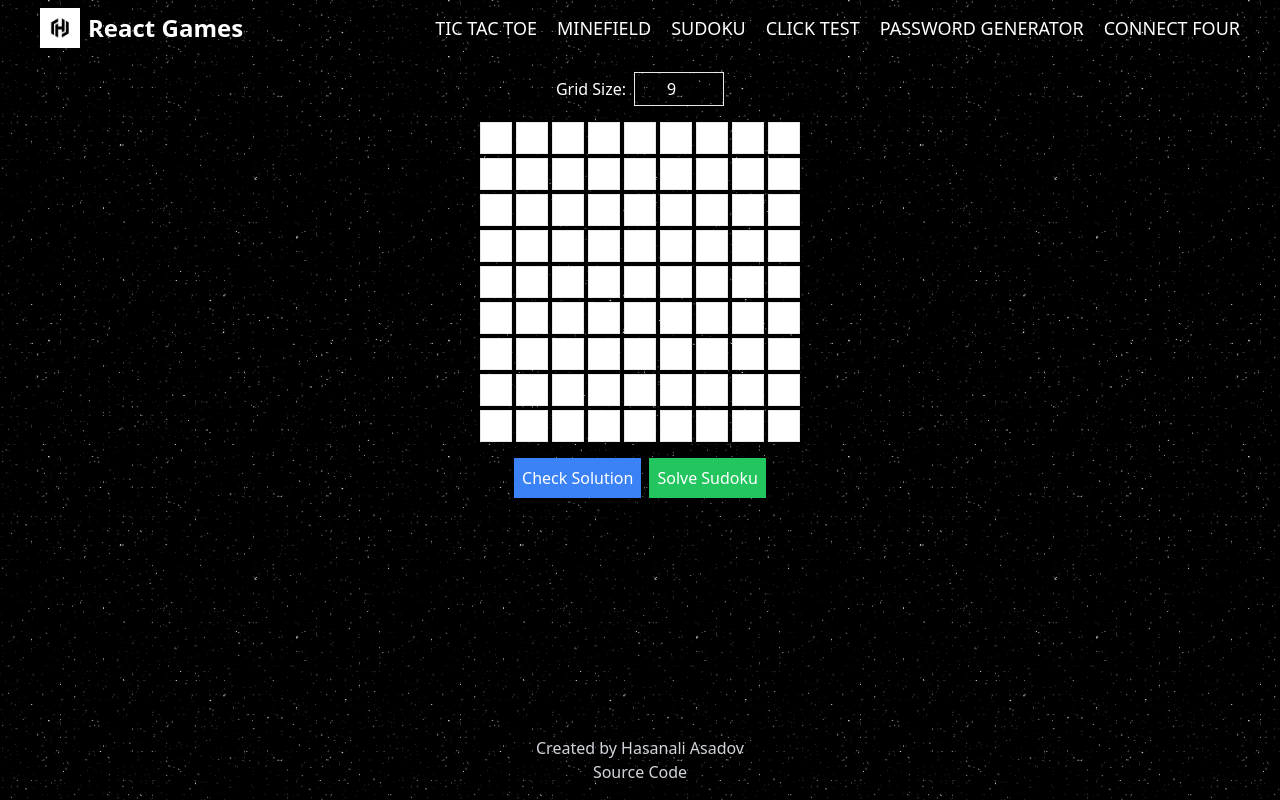
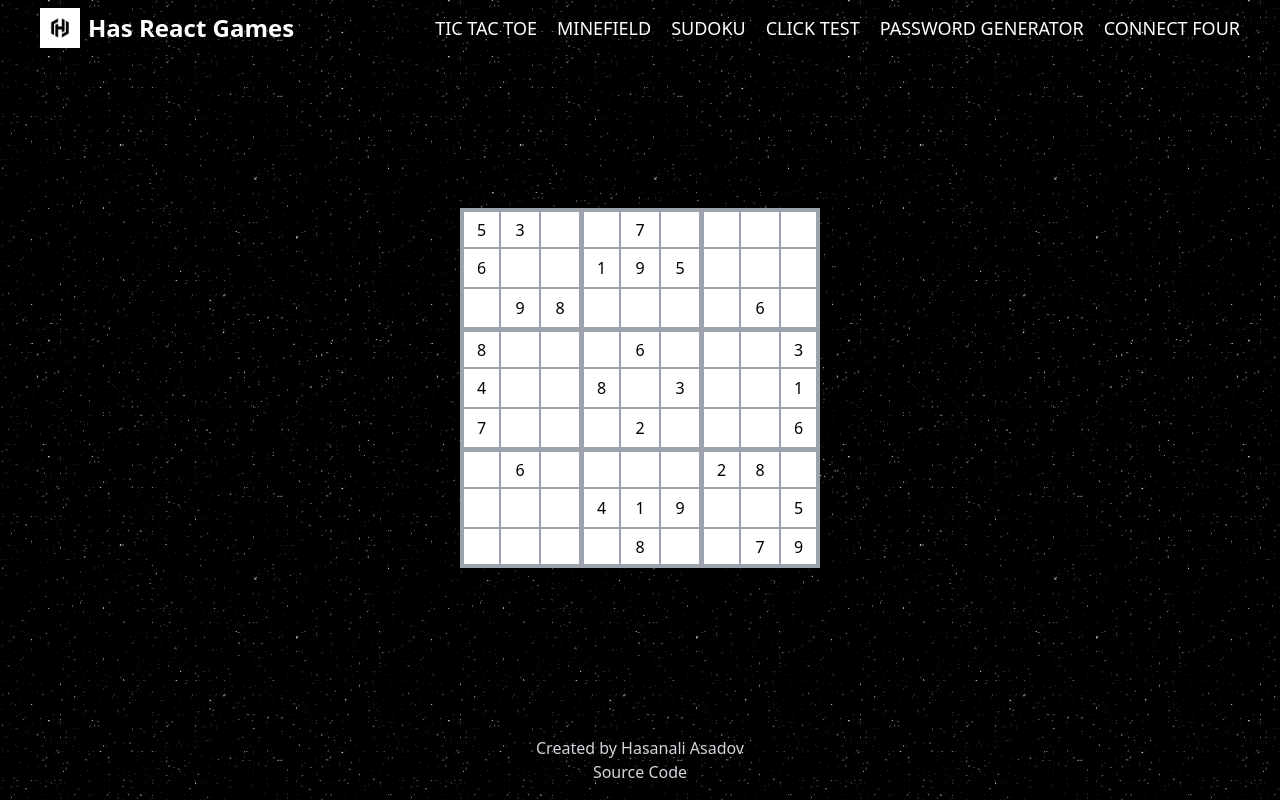
Before and after one commit to hasanasadov/hasgames, a React (Vite) app: page /Sudoku in a window 1280 px wide. Built offline with nearby package versions, Linux system fonts and the light colour scheme.

Commit message:
sudoku done

```diff
--- a/src/Comp/footer/index.jsx
+++ b/src/Comp/footer/index.jsx
@@ -2,7 +2,7 @@ import React from "react";
 
 const Footer = () => {
     return (
-        <footer className="flex flex-col  bg-star text-gray-300  text-center p-4">
+        <footer className="flex flex-col pt-4 bg-star text-gray-300  text-center p-4">
                 <p>
                     Created by{" "}
                     <a href="https://github.com/hasanasadov/">
--- a/src/Comp/header/index.jsx
+++ b/src/Comp/header/index.jsx
@@ -15,18 +15,31 @@ export const Header = () => {
       <div className="flex items-center gap-x-3">
         <Link to="/" className="flex items-center gap-x-2">
           <img src={Logo} alt="logo" className="w-10 h-10" />
-          <h1 className="text-white text-2xl font-bold">React Games</h1>
+          <h1 className="text-white text-2xl font-bold">Has React Games</h1>
         </Link>
       </div>
       <div className="flex items-center gap-3 transition">
         <button className="text-white text-2xl md:hidden" onClick={toggleMenu}>
           &#9776;
         </button>
-        <div className={`md:flex transition-all  gap-5 ${isMenuOpen ? "hamburgerOpen" : "hidden"}`}>
-          <button className="text-white text-2xl md:hidden" onClick={toggleMenu}>
+        <div
+          className={`md:flex transition-all  gap-5 ${
+            isMenuOpen ? "hamburgerOpen" : "hidden"
+          }`}
+        >
+          <button
+            className="text-white text-2xl md:hidden"
+            onClick={toggleMenu}
+          >
             &#10006;
           </button>
-          <NavLink to="/" className={`text-white text-4xl font-bold uppercase ${isMenuOpen ? "flex" : "hidden"}`} onClick={toggleMenu}>
+          <NavLink
+            to="/"
+            className={`text-white text-4xl font-bold uppercase ${
+              isMenuOpen ? "flex" : "hidden"
+            }`}
+            onClick={toggleMenu}
+          >
             Home
           </NavLink>
           {navItems.map((navItem, idx) => {
--- a/src/Pages/Sudoku/index.jsx
+++ b/src/Pages/Sudoku/index.jsx
@@ -1,68 +1,106 @@
-import React, { useState } from 'react';
+import React, { useState } from "react";
+
+const initialBoard = [
+  [5, 3, "", "", 7, "", "", "", ""],
+  [6, "", "", 1, 9, 5, "", "", ""],
+  ["", 9, 8, "", "", "", "", 6, ""],
+  [8, "", "", "", 6, "", "", "", 3],
+  [4, "", "", 8, "", 3, "", "", 1],
+  [7, "", "", "", 2, "", "", "", 6],
+  ["", 6, "", "", "", "", 2, 8, ""],
+  ["", "", "", 4, 1, 9, "", "", 5],
+  ["", "", "", "", 8, "", "", 7, 9],
+];
+const stringBoard = initialBoard.map((row) =>
+  row.map((cell) => (typeof cell === "number" ? cell.toString() : cell))
+);
 
 const Sudoku = () => {
-    const [size, setSize] = useState(9);
-    const [grid, setGrid] = useState(Array(size).fill(Array(size).fill('')));
-    const [solution, setSolution] = useState(Array(size).fill(Array(size).fill('')));
-
-    const handleChange = (e, row, col) => {
-        const newGrid = grid.map((r, i) =>
-            r.map((cell, j) => (i === row && j === col ? e.target.value : cell))
+  const [board, setBoard] = useState(stringBoard);
+  const [isSolved, setIsSolved] = useState(false);
+  const [isError, setIsError] = useState(false);
+  const handleChange = (e, rowIndex, colIndex) => {
+    setIsError(false);
+    const value = e.target.value;
+    if (value === "" || (value >= 1 && value <= 9)) {
+      const newBoard = board.map((r, i) =>
+        r.map((cell, j) => (i === rowIndex && j === colIndex ? value : cell))
       );
-        setGrid(newGrid);
+      setBoard(newBoard);
+    }
+    validateMove(rowIndex, colIndex, value);
+    if (isSolvedBoard()) {
+      setIsSolved(true);
+    }
   };
 
-    const handleSizeChange = (e) => {
-        const newSize = parseInt(e.target.value);
-        setSize(newSize);
-        setGrid(Array(newSize).fill(Array(newSize).fill('')));
-        setSolution(Array(newSize).fill(Array(newSize).fill('')));
+  const validateMove = (rowIndex, colIndex, value) => {
+    const row = board[rowIndex];
+    if (value === "") return;
+    if (row.includes(value)) {
+      setIsError(true);
+    }
+    const column = board.map((r) => r[colIndex]);
+    if (column.includes(value)) {
+      setIsError(true);
+    }
+    const box = [];
+    const startRow = Math.floor(rowIndex / 3) * 3;
+    const startCol = Math.floor(colIndex / 3) * 3;
+    for (let i = startRow; i < startRow + 3; i++) {
+      for (let j = startCol; j < startCol + 3; j++) {
+        box.push(board[i][j]);
+      }
+    }
+    if (box.includes(value)) {
+      setIsError(true);
+    }
   };
 
-    const checkSolution = () => {
-        // Add logic to check if the current grid matches the solution
-        // This is a placeholder for the actual solution checking logic
-        alert('Solution checking not implemented yet');
+  const isSolvedBoard = () => {
+    if (isError) return;
+    for (let i = 0; i < 9; i++) {
+      const row = board[i];
+      const column = board.map((r) => r[i]);
+      if (
+        new Set(row).size !== 9 ||
+        new Set(column).size !== 9 ||
+        new Set(getBox(i)).size !== 9
+      ) {
+        return false;
+      }
+    }
+    return true;
   };
 
-    const solveSudoku = () => {
-        // Add logic to solve the Sudoku puzzle
-        // This is a placeholder for the actual solving logic
-        alert('Sudoku solving not implemented yet');
+  const getBorderClass = (rowIndex, colIndex) => {
+    let classes = "w-10 h-10 text-center border border-gray-400  outline-none";
+    if (rowIndex % 3 === 0) classes += " border-t-4";
+    if (colIndex % 3 === 0) classes += " border-l-4";
+    if (rowIndex === 8) classes += " border-b-4";
+    if (colIndex === 8) classes += " border-r-4";
+    if (isError) classes += " border-red-500";
+    if (isSolved) classes += " border-green-500";
+    return classes;
   };
 
   return (
-        <div className="flex flex-col items-center p-4 bg-star" style={{ height: 'calc(100vh - 136px)' }}>
-            <div className="mb-4">
-                <label className="mr-2 text-white">Grid Size:</label>
-                <input
-                    type="number"
-                    value={size}
-                    onChange={handleSizeChange}
-                    className="border p-1 bg-inherit text-white text-center"
-                    min="1"
-                    max="16"
-
-                />
-            </div>
-            <div className="grid gap-1" style={{ gridTemplateColumns: `repeat(${size}, 1fr)` }}>
-                {grid.map((row, rowIndex) =>
+    <div
+      className="flex justify-center items-center bg-star  bg-gray-100"
+      style={{ height: "calc(100vh - 136px)" }}
+    >
+      <div className="grid grid-cols-9 p-4 gap-0 bg-star">
+        {board.map((row, rowIndex) =>
           row.map((cell, colIndex) => (
             <input
               key={`${rowIndex}-${colIndex}`}
               type="text"
               value={cell}
               onChange={(e) => handleChange(e, rowIndex, colIndex)}
-                            className="border p-2 text-center w-8 h-8"
-                            maxLength="1"
-                            color='white'
+              className={getBorderClass(rowIndex, colIndex)}
             />
           ))
         )}
-            </div>
-            <div className="mt-4">
-                <button onClick={checkSolution} className="bg-blue-500 text-white p-2 mr-2">Check Solution</button>
-                <button onClick={solveSudoku} className="bg-green-500 text-white p-2">Solve Sudoku</button>
       </div>
     </div>
   );
```
Lines whose indentation alone changed are shown as unchanged.
